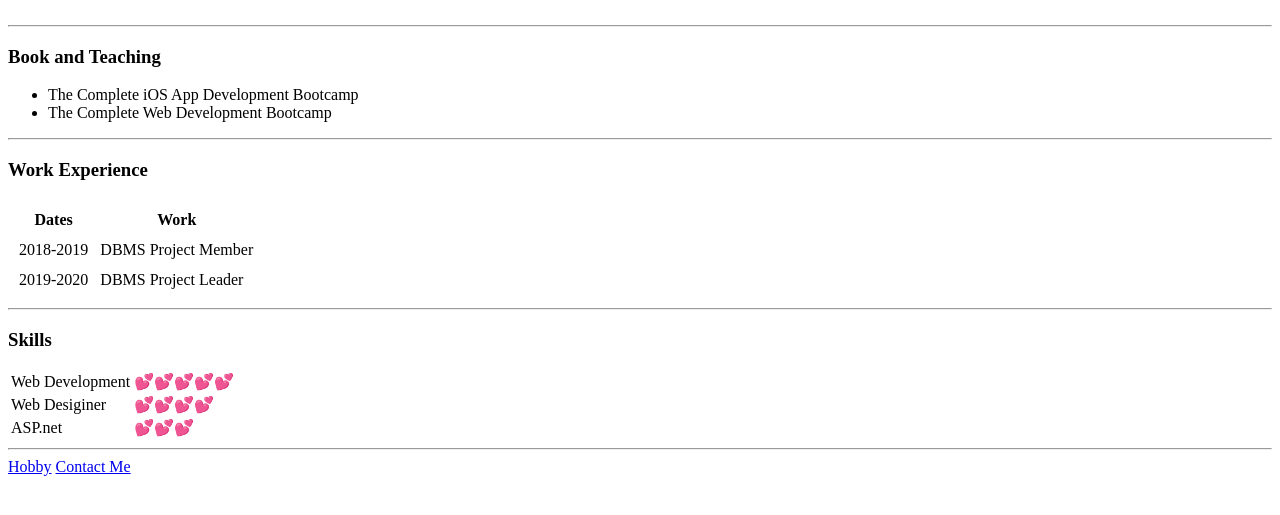
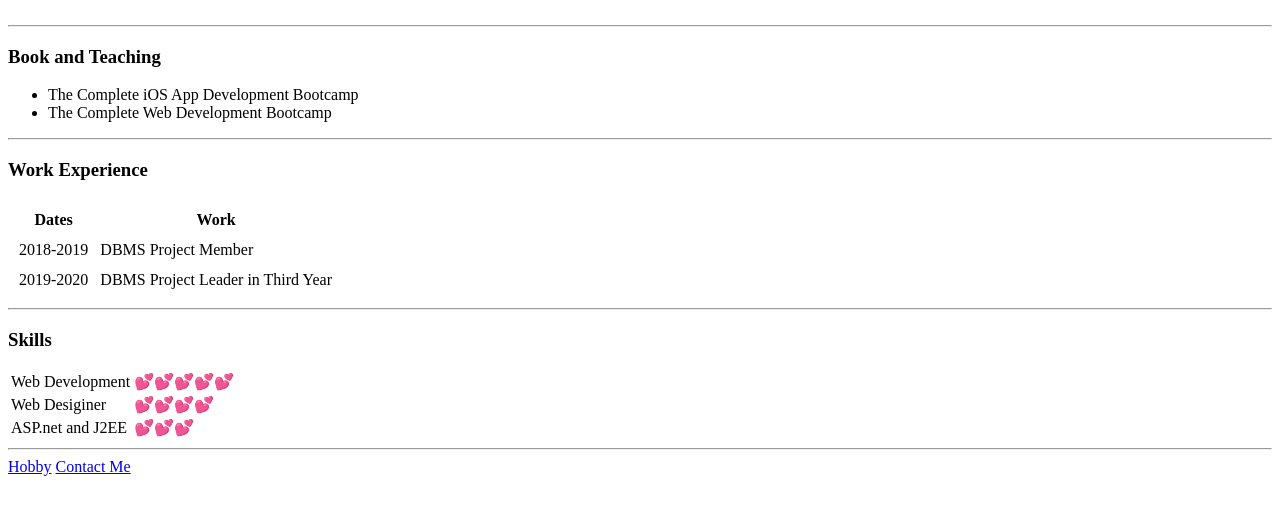
Before and after one commit to ThurRa/thurra.github.io, a plain HTML site: page index.html in a window 1280 px wide. Shown: the part 187-702 px from the top of the page. Drawn offline with Linux system fonts and the light colour scheme.

Commit message:
Update index.html

```diff
--- a/index.html
+++ b/index.html
@@ -37,7 +37,7 @@
         </tr>
         <tr>
           <td>2019-2020</td>
-          <td>DBMS Project Leader</td>
+          <td>DBMS Project Leader in Third Year </td>
         </tr>
     </tbody>
 
@@ -54,7 +54,7 @@
       <td>💕💕💕💕</td>
     </tr>
     <tr>
-      <td>ASP.net</td>
+      <td>ASP.net and J2EE </td>
       <td>💕💕💕</td>
     </tr>
   </table>
```
